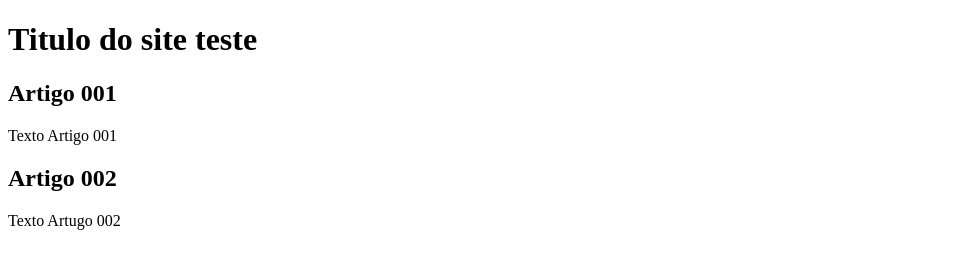
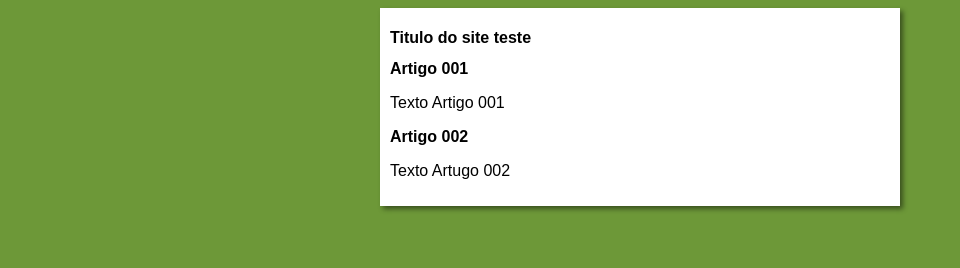
Before and after one commit to LuisFelipedosSantos96/Projeto-Site, a plain HTML site: page Index.html in a window 1280 px wide. Shown: the whole page, without its empty margins (0-960 px from the left). Drawn offline with Linux system fonts and the light colour scheme.

Commit message:
Iniciei o design

```diff
--- a/Index.html
+++ b/Index.html
@@ -4,6 +4,7 @@
     <meta charset="UTF-8">
     <meta name="viewport" content="width=device-width, initial-scale=1.0">
     <title>Titulo do Site teste</title>
+    <link rel="stylesheet" href="estilos/style.css">
 </head>
 <body>
     <main>
--- /dev/null
+++ b/estilos/style.css
@@ -0,0 +1,14 @@
+*{
+    font-family: Arial, Helvetica, sans-serif;
+    font-size: 16px;
+}
+body{
+    background-color: rgb(109, 152, 56);
+}
+main{
+    background-color: white;
+    width: 500px;
+    margin: auto;
+    padding: 10px;
+    box-shadow: 3px 3px 5px rgba(0, 0, 0, 0.473);
+}
```
